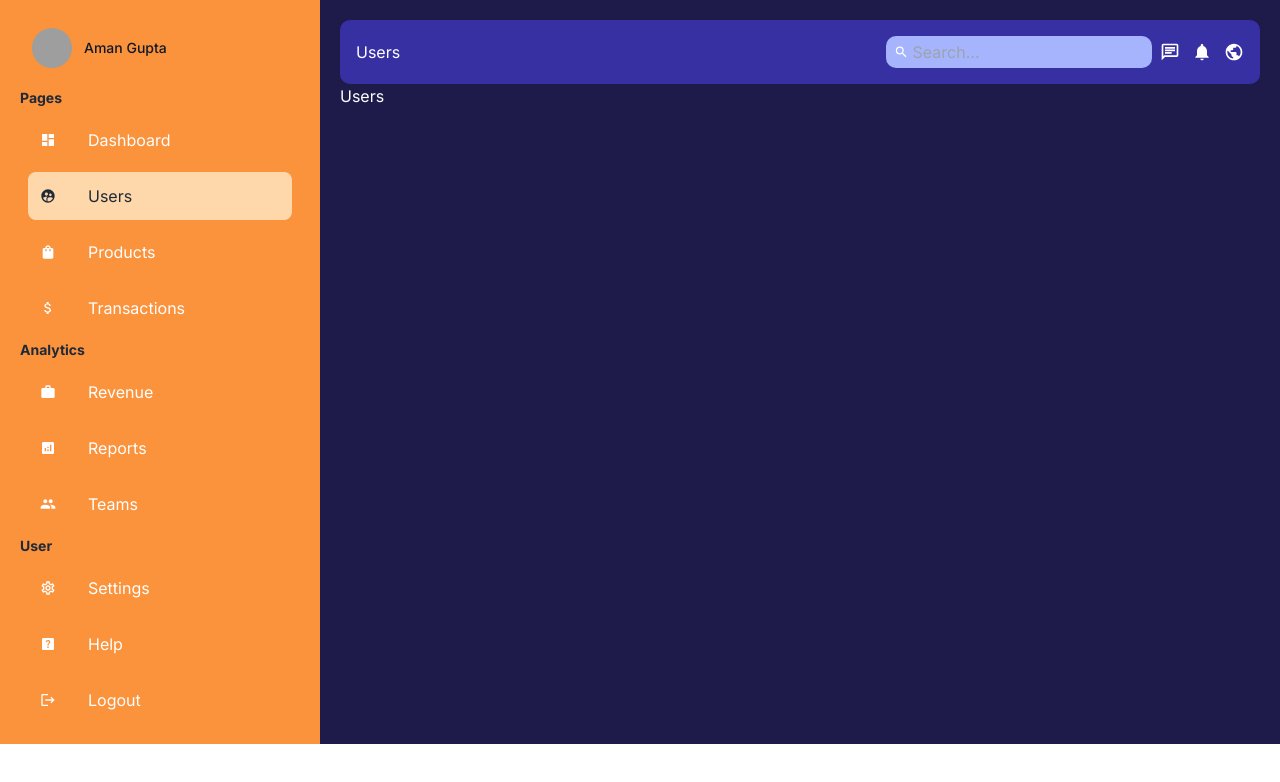
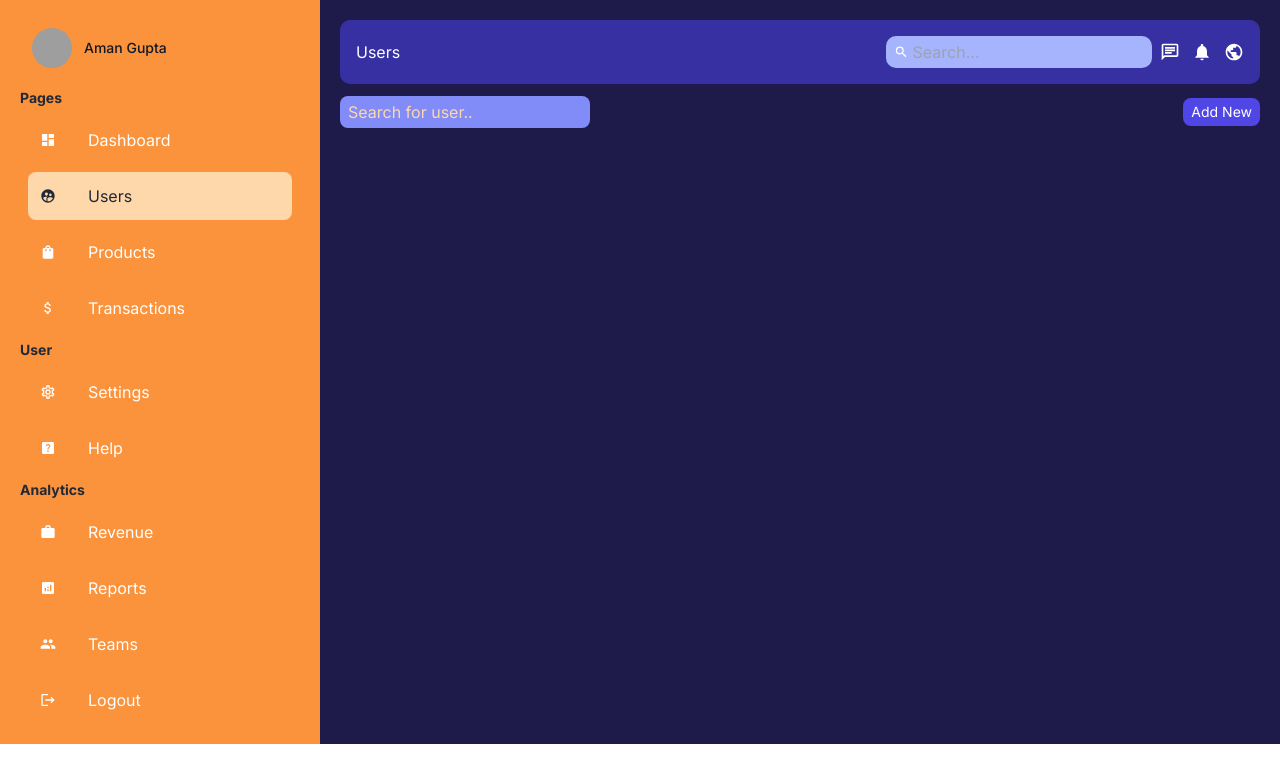
Before and after one commit to amanguptak/Nextjs14Dashboard, a Next.js app: page /dashboard/users in a window 1280 px wide. Shown: the top 782 px of the page. Built offline with nearby package versions, Linux system fonts and the light colour scheme; grey boxes are pictures that could not be loaded.

Commit message:
search added

```diff
--- /dev/null
+++ b/app/components/dashboard/Search/Search.js
@@ -0,0 +1,11 @@
+import React from 'react'
+
+const Search = ({placeholder}) => {
+  return (
+    <div className='container w-full lg:flex flex-1 items-center rounded-lg'>
+        <input className="search border-none p-1 px-2 bg-indigo-400 rounded-lg placeholder-orange-200"  placeholder={placeholder}/>
+    </div>
+  )
+}
+
+export default Search
--- /dev/null
+++ b/app/components/dashboard/Users/User.js
@@ -0,0 +1,19 @@
+import React from 'react'
+import Link from 'next/link'
+import Search from '../Search/Search'
+const User = () => {
+    const search="nothing"
+  return (
+    <div>
+        <div className="top flex items-center justify-between mt-3">
+        <Search placeholder="Search for user.."/>
+
+            <button className='bg-indigo-600 rounded-lg p-1 px-2 hover:bg-indigo-500 text-sm '> Add New</button>
+
+        </div>
+
+    </div>
+  )
+}
+
+export default User
--- a/app/components/dashboard/sidebar/Sidebar.js
+++ b/app/components/dashboard/sidebar/Sidebar.js
@@ -39,6 +39,22 @@ const menuItems = [
       },
     ],
   },
+
+  {
+    title: "User",
+    list: [
+      {
+        title: "Settings",
+        path: "/dashboard/settings",
+        icon: <MdOutlineSettings />,
+      },
+      {
+        title: "Help",
+        path: "/dashboard/help",
+        icon: <MdHelpCenter />,
+      },
+    ],
+  },
   {
     title: "Analytics",
     list: [
@@ -56,21 +72,6 @@ const menuItems = [
         title: "Teams",
         path: "/dashboard/teams",
         icon: <MdPeople />,
-      },
-    ],
-  },
-  {
-    title: "User",
-    list: [
-      {
-        title: "Settings",
-        path: "/dashboard/settings",
-        icon: <MdOutlineSettings />,
-      },
-      {
-        title: "Help",
-        path: "/dashboard/help",
-        icon: <MdHelpCenter />,
       },
     ],
   },
--- a/app/dashboard/users/page.js
+++ b/app/dashboard/users/page.js
@@ -1,8 +1,8 @@
 import React from 'react'
-
+import User from '@/app/components/dashboard/Users/User'
 const Users = () => {
   return (
-    <div>Users</div>
+    <div><User/></div>
   )
 }
 
```
